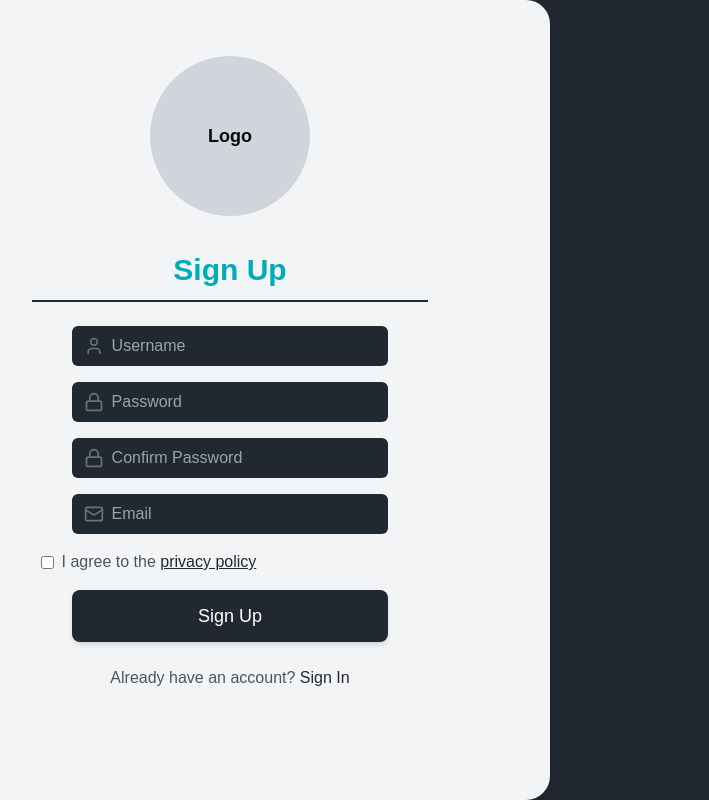
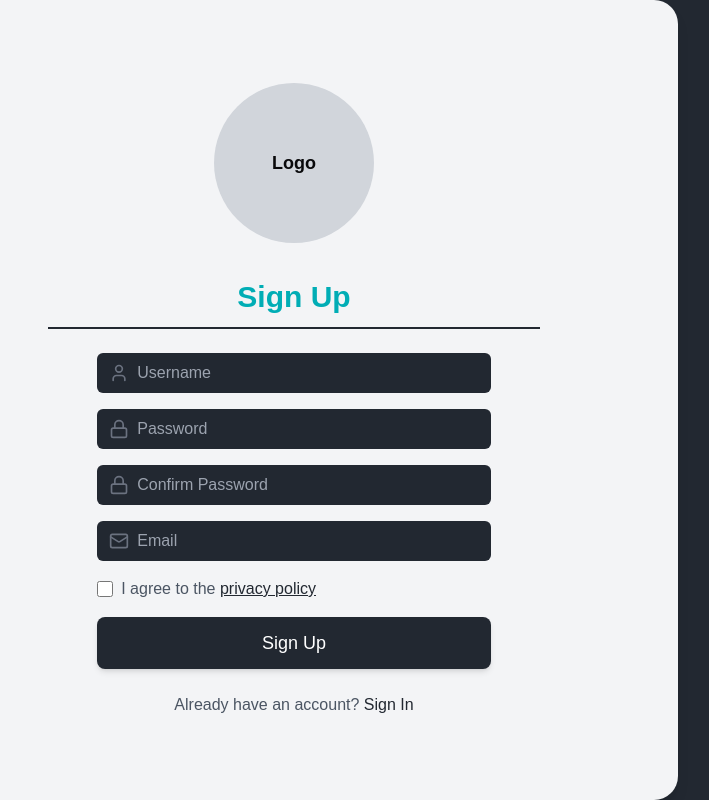
Before and after one commit to TroJanBoi/PSDP-AVLP, a Next.js app in the folder Frontend/avlp-app/: page /register in a window 1280 px wide. Shown: the whole page, without its empty margins (90-799 px from the left). Built offline with nearby package versions, Linux system fonts and the light colour scheme.

Commit message:
Fix layout and improve respons for iPad view

```diff
--- a/Frontend/avlp-app/app/register/page.tsx
+++ b/Frontend/avlp-app/app/register/page.tsx
@@ -3,10 +3,10 @@ import BtnSignUp from "./_components/BtnSignUp";
 import { User, Mail, Lock } from "lucide-react";
 export default function RegisterPage() {
   return (
-    <div className="flex justify-start items-center w-screen h-screen bg-primary">
-      <div className="relative w-1/2 mr-auto space-y-6 h-full bg-gray-100 p-14 shadow-lg rounded-r-3xl">
+    <div className="flex justify-start items-center w-screen h-screen bg-primary ">
+      <div className="relative w-3/5 mr-auto space-y-6 min-h-screen bg-gray-100 p-14 shadow-lg rounded-r-3xl flex flex-col justify-center">
         <div className="flex justify-center">
-          <div className="h-40 w-40 rounded-full bg-gray-300 flex items-center justify-center text-lg font-bold">
+          <div className="relative flex flex-col justify-center h-40 w-40 rounded-full bg-gray-300 flex items-center justify-center text-lg font-bold">
             Logo
           </div>
         </div>
@@ -65,14 +65,14 @@ export default function RegisterPage() {
             </div>
           </div>
           {/* Checkbox */}
-          <div className="flex items-center gap-2 w-3/5 justify-center pl-12">
-            <input type="checkbox" name="agree" />
-            <span className="text-gray-600">
+          <div className="flex items-center justify-left w-3/5 mx-auto">
+            <input id="agree" type="checkbox" className="w-4 h-4 text-primary" />
+            <label htmlFor="agree" className="ml-2 text-gray-600 cursor-pointer">
               I agree to the{" "}
               <a href="#" className="text-primary underline">
                 privacy policy
               </a>
-            </span>
+            </label>
           </div>
           {/* Sign Up Button */}
           <button className="flex mx-auto justify-center w-3/5 rounded-lg bg-primary py-3 text-lg font-medium text-white shadow-md hover:bg-primary-dark">
```
